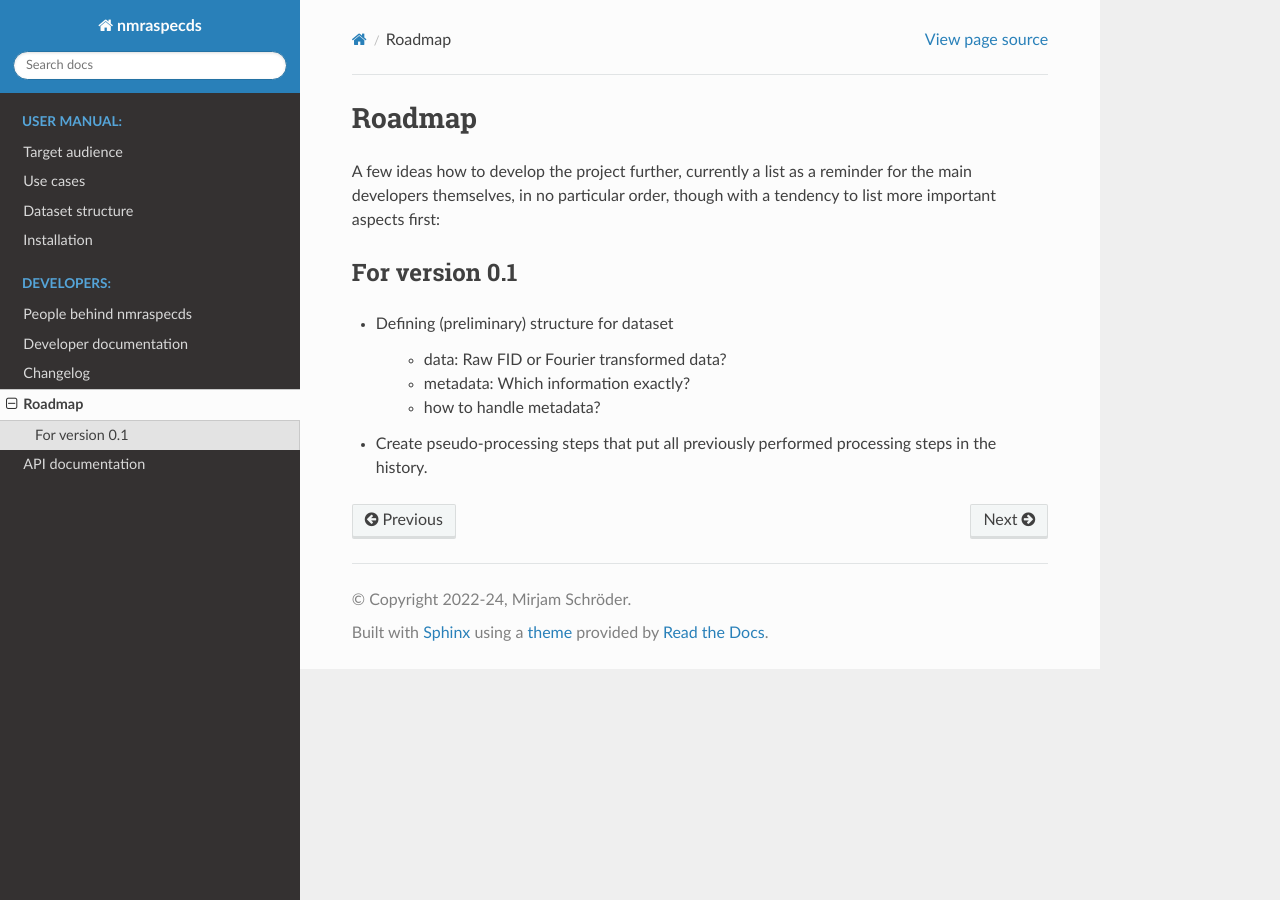
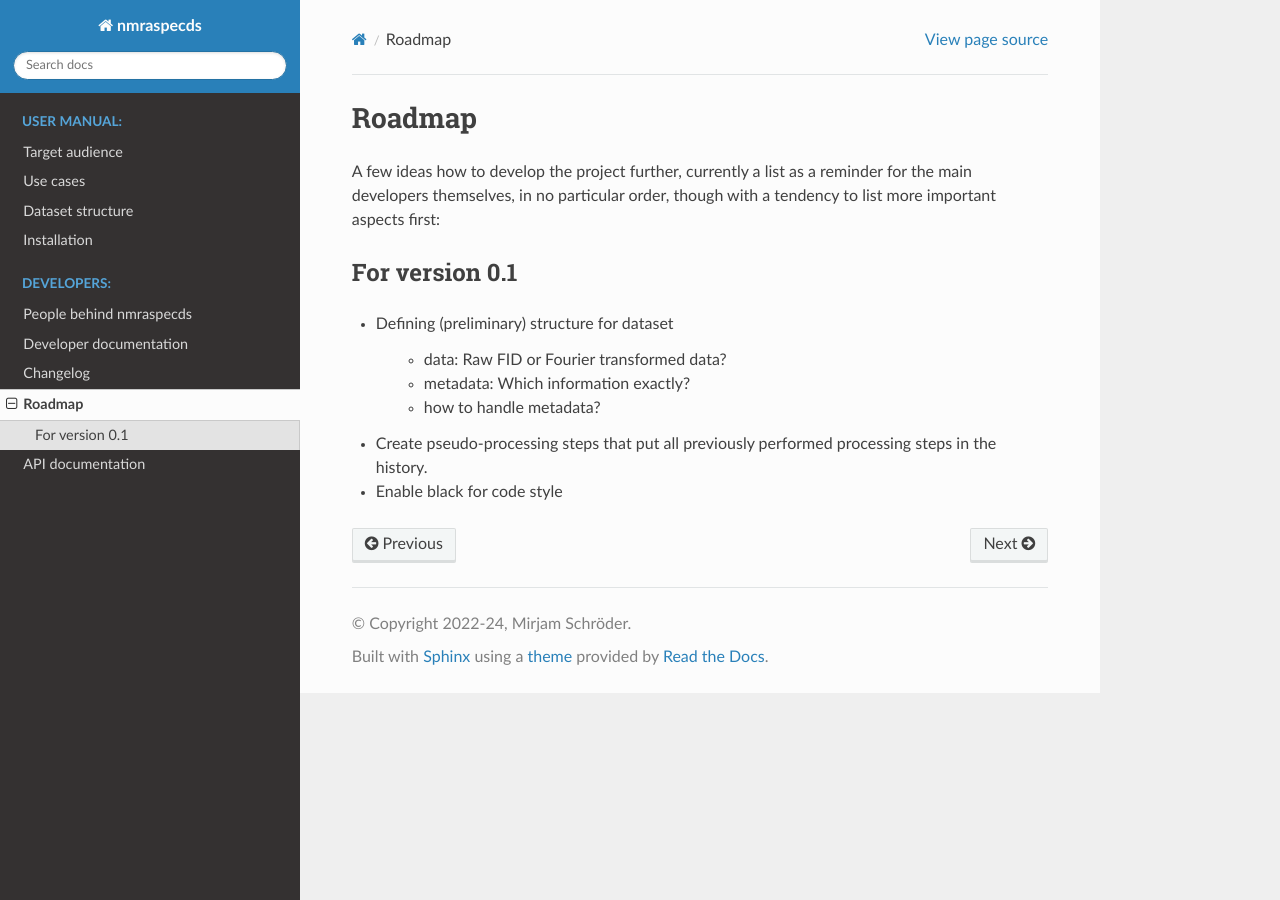
Before and after one commit to MirjamSchr/nmraspecds, a Sphinx documentation site: the page built from docs/roadmap.rst, in a window 1280 px wide. Built offline with Sphinx 7.4.7 and the Read the Docs theme 2.0.0, drawn with Linux system fonts in a browser that asks for light colours.

Commit message:
update roadmap

```diff
--- a/docs/roadmap.rst
+++ b/docs/roadmap.rst
@@ -15,3 +15,5 @@ For version 0.1
    * how to handle metadata?
 
 * Create pseudo-processing steps that put all previously performed processing steps in the history.
+
+* Enable black for code style
```
Also changed, not shown: 1 other file.
